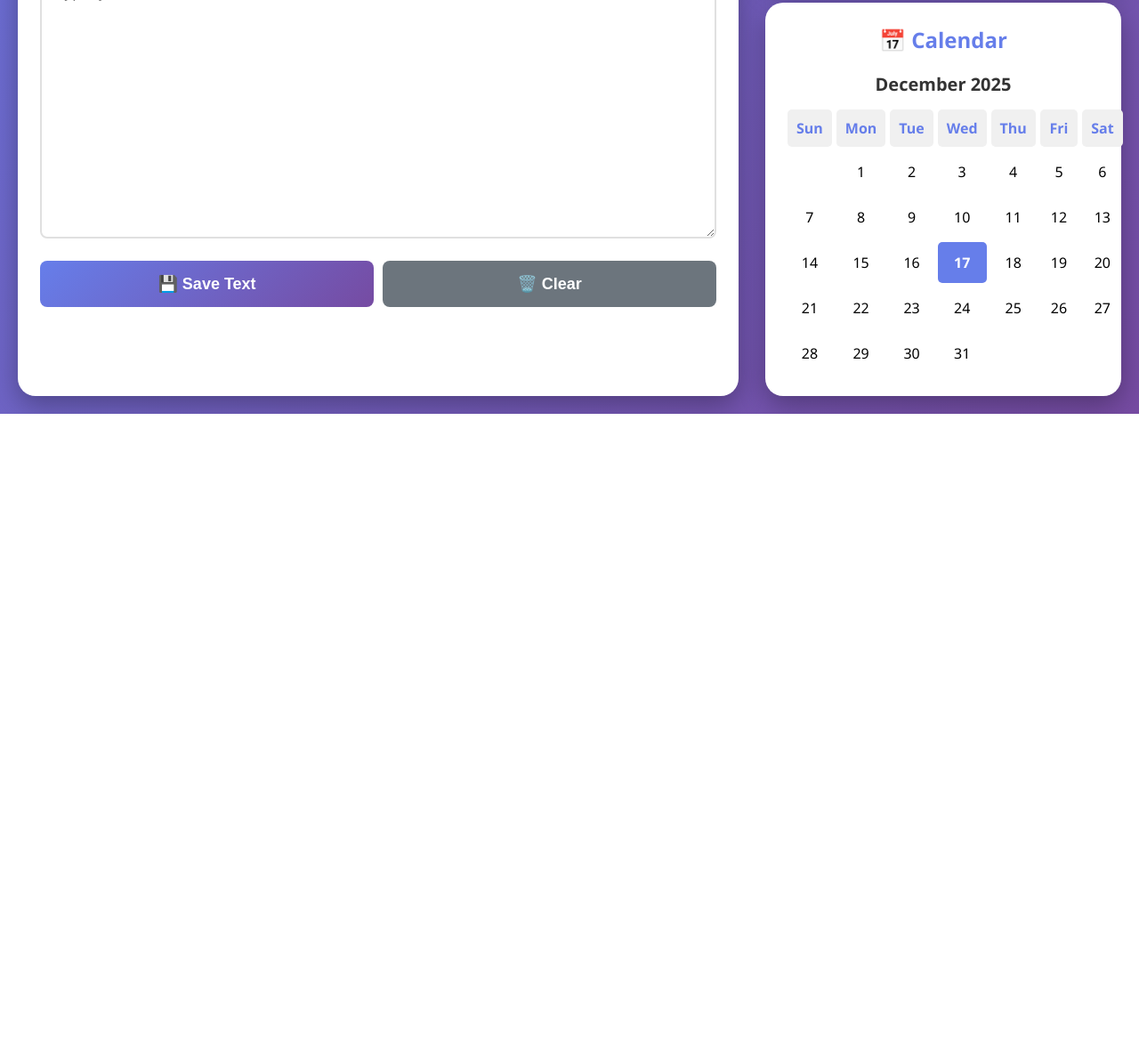
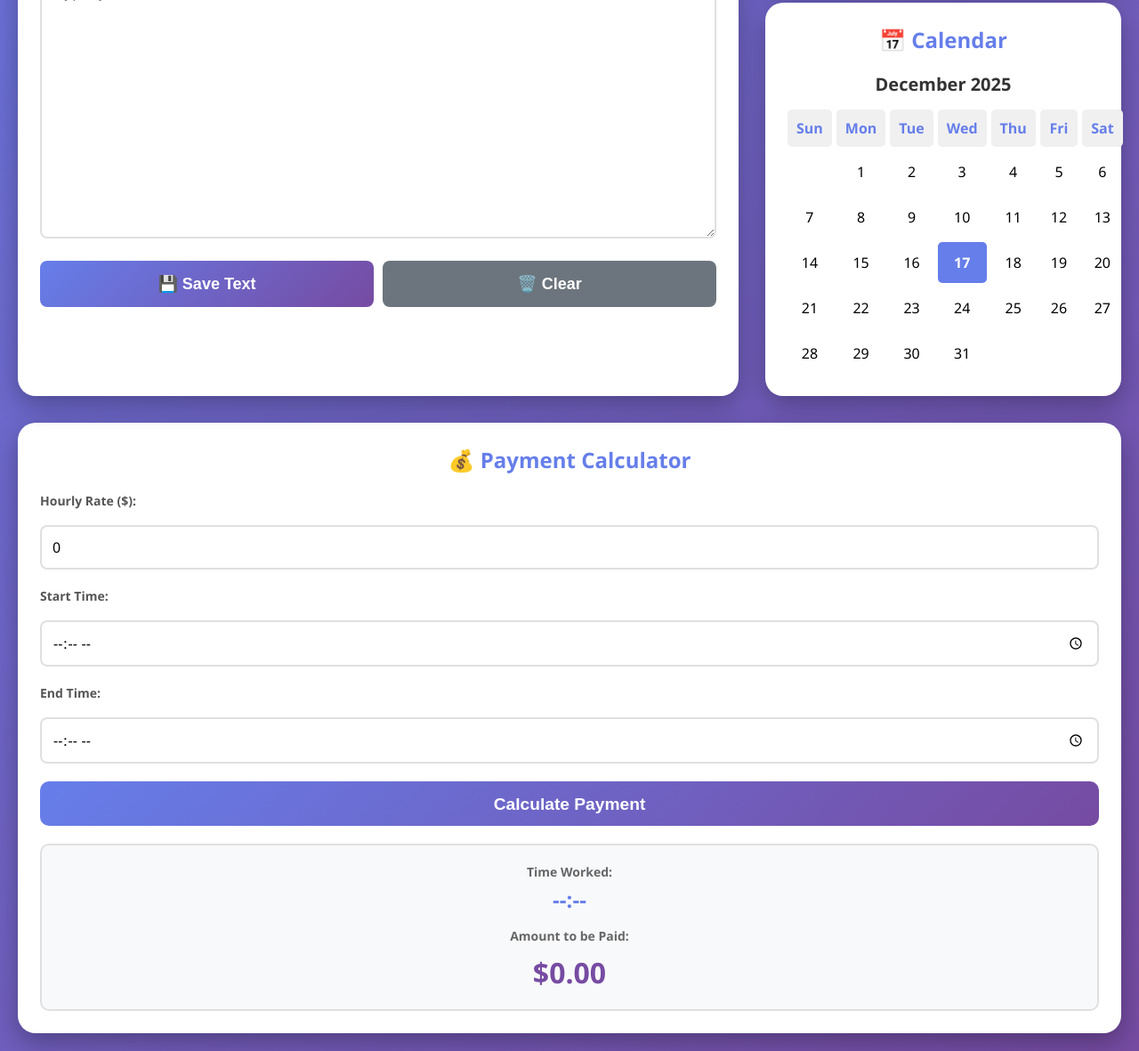
Before and after one commit to alex32883/currency_c, a plain HTML site: page index.html in a window 1280 px wide. Shown: the part 912-2093 px from the top of the page at 89% size. Before the commit the page ends 1377 px from the top, so only its background shows below. Drawn offline with Linux system fonts and the light colour scheme.

Commit message:
added pay

```diff
--- a/index.html
+++ b/index.html
@@ -115,6 +115,34 @@
                 </div>
             </div>
         </div>
+
+        <!-- Third Row: Payment Calculator -->
+        <div class="app-wrapper-third">
+            <div class="payment-calculator-section">
+                <h2>💰 Payment Calculator</h2>
+                <div class="payment-calculator">
+                    <div class="payment-input-group">
+                        <label for="hourlyRate">Hourly Rate ($):</label>
+                        <input type="number" id="hourlyRate" placeholder="Enter hourly rate" step="0.01" min="0" value="0">
+                    </div>
+                    <div class="payment-input-group">
+                        <label for="startTime">Start Time:</label>
+                        <input type="time" id="startTime">
+                    </div>
+                    <div class="payment-input-group">
+                        <label for="endTime">End Time:</label>
+                        <input type="time" id="endTime">
+                    </div>
+                    <button class="btn-calculate-payment" onclick="calculatePayment()">Calculate Payment</button>
+                    <div class="payment-result">
+                        <div class="result-label">Time Worked:</div>
+                        <div class="result-value" id="timeWorked">--:--</div>
+                        <div class="result-label">Amount to be Paid:</div>
+                        <div class="result-amount" id="paymentAmount">$0.00</div>
+                    </div>
+                </div>
+            </div>
+        </div>
     </div>
 
     <!-- Modal for date notes -->
--- a/script.js
+++ b/script.js
@@ -513,3 +513,83 @@ document.addEventListener('DOMContentLoaded', function() {
         clearButton.addEventListener('click', clearNotepad);
     }
 });
+
+// ==================== Payment Calculator Functionality ====================
+function calculatePayment() {
+    const hourlyRate = parseFloat(document.getElementById('hourlyRate').value);
+    const startTime = document.getElementById('startTime').value;
+    const endTime = document.getElementById('endTime').value;
+
+    // Validate inputs
+    if (isNaN(hourlyRate) || hourlyRate < 0) {
+        alert('Please enter a valid hourly rate');
+        return;
+    }
+
+    if (!startTime || !endTime) {
+        alert('Please enter both start time and end time');
+        return;
+    }
+
+    // Parse times
+    const startParts = startTime.split(':');
+    const endParts = endTime.split(':');
+
+    const startHours = parseInt(startParts[0]);
+    const startMinutes = parseInt(startParts[1]);
+    const endHours = parseInt(endParts[0]);
+    const endMinutes = parseInt(endParts[1]);
+
+    // Convert to minutes for easier calculation
+    const startTotalMinutes = startHours * 60 + startMinutes;
+    const endTotalMinutes = endHours * 60 + endMinutes;
+
+    // Calculate difference
+    let totalMinutes = endTotalMinutes - startTotalMinutes;
+
+    // Handle case where end time is next day (e.g., working overnight)
+    if (totalMinutes < 0) {
+        totalMinutes += 24 * 60; // Add 24 hours
+    }
+
+    // Convert to hours and minutes
+    const hours = Math.floor(totalMinutes / 60);
+    const minutes = totalMinutes % 60;
+
+    // Convert to decimal hours for calculation
+    const decimalHours = hours + (minutes / 60);
+
+    // Calculate payment
+    const payment = hourlyRate * decimalHours;
+
+    // Display results
+    const timeWorkedElement = document.getElementById('timeWorked');
+    const paymentAmountElement = document.getElementById('paymentAmount');
+
+    if (timeWorkedElement) {
+        timeWorkedElement.textContent = `${String(hours).padStart(2, '0')}:${String(minutes).padStart(2, '0')}`;
+    }
+
+    if (paymentAmountElement) {
+        paymentAmountElement.textContent = `$${payment.toFixed(2)}`;
+    }
+}
+
+// Auto-calculate when inputs change
+document.addEventListener('DOMContentLoaded', function() {
+    const hourlyRate = document.getElementById('hourlyRate');
+    const startTime = document.getElementById('startTime');
+    const endTime = document.getElementById('endTime');
+
+    if (hourlyRate) {
+        hourlyRate.addEventListener('input', calculatePayment);
+    }
+
+    if (startTime) {
+        startTime.addEventListener('change', calculatePayment);
+    }
+
+    if (endTime) {
+        endTime.addEventListener('change', calculatePayment);
+    }
+});
--- a/styles.css
+++ b/styles.css
@@ -575,6 +575,104 @@ textarea:focus {
     color: #333;
 }
 
+/* Payment Calculator Styles */
+.app-wrapper-third {
+    margin-top: 30px;
+}
+
+.payment-calculator-section {
+    background: white;
+    border-radius: 20px;
+    padding: 25px;
+    box-shadow: 0 10px 30px rgba(0, 0, 0, 0.3);
+}
+
+.payment-calculator {
+    display: flex;
+    flex-direction: column;
+    gap: 20px;
+}
+
+.payment-input-group {
+    display: flex;
+    flex-direction: column;
+    gap: 8px;
+}
+
+.payment-input-group label {
+    color: #555;
+    font-weight: 600;
+    font-size: 14px;
+}
+
+.payment-input-group input[type="number"],
+.payment-input-group input[type="time"] {
+    width: 100%;
+    padding: 12px;
+    border: 2px solid #e0e0e0;
+    border-radius: 8px;
+    font-size: 16px;
+    font-family: 'Segoe UI', Tahoma, Geneva, Verdana, sans-serif;
+    transition: border-color 0.3s;
+}
+
+.payment-input-group input[type="number"]:focus,
+.payment-input-group input[type="time"]:focus {
+    outline: none;
+    border-color: #667eea;
+}
+
+.btn-calculate-payment {
+    height: 50px;
+    font-size: 1.2em;
+    border: none;
+    border-radius: 10px;
+    background: linear-gradient(135deg, #667eea 0%, #764ba2 100%);
+    color: white;
+    cursor: pointer;
+    font-weight: 600;
+    transition: all 0.3s ease;
+    padding: 15px;
+}
+
+.btn-calculate-payment:hover {
+    transform: translateY(-2px);
+    box-shadow: 0 5px 15px rgba(102, 126, 234, 0.4);
+}
+
+.btn-calculate-payment:active {
+    transform: translateY(0);
+}
+
+.payment-result {
+    background: #f8f9fa;
+    border-radius: 10px;
+    padding: 20px;
+    text-align: center;
+    border: 2px solid #e0e0e0;
+}
+
+.result-label {
+    font-size: 14px;
+    color: #666;
+    margin-bottom: 5px;
+    font-weight: 600;
+}
+
+.result-value {
+    font-size: 24px;
+    color: #667eea;
+    font-weight: bold;
+    margin-bottom: 15px;
+}
+
+.result-amount {
+    font-size: 32px;
+    color: #764ba2;
+    font-weight: bold;
+    margin-top: 10px;
+}
+
 /* Responsive Design */
 @media (max-width: 768px) {
     .app-wrapper {
```
